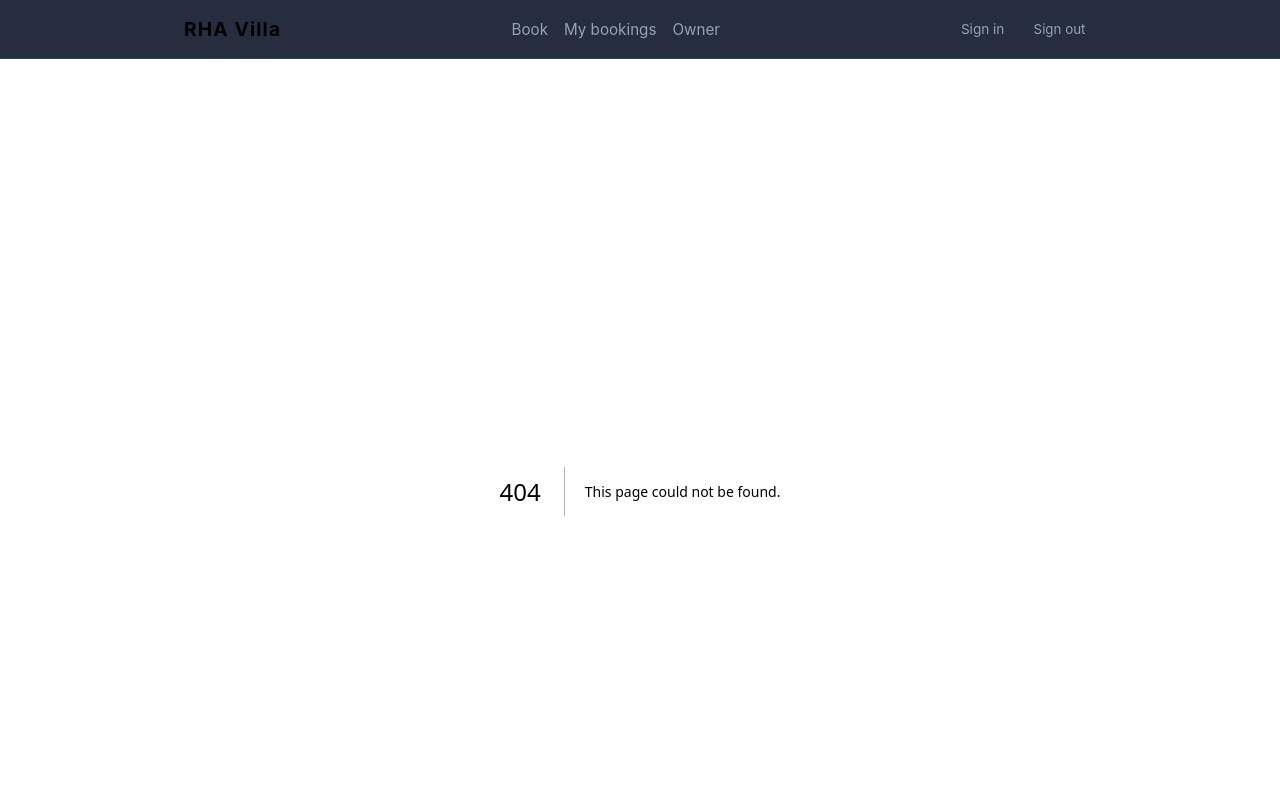
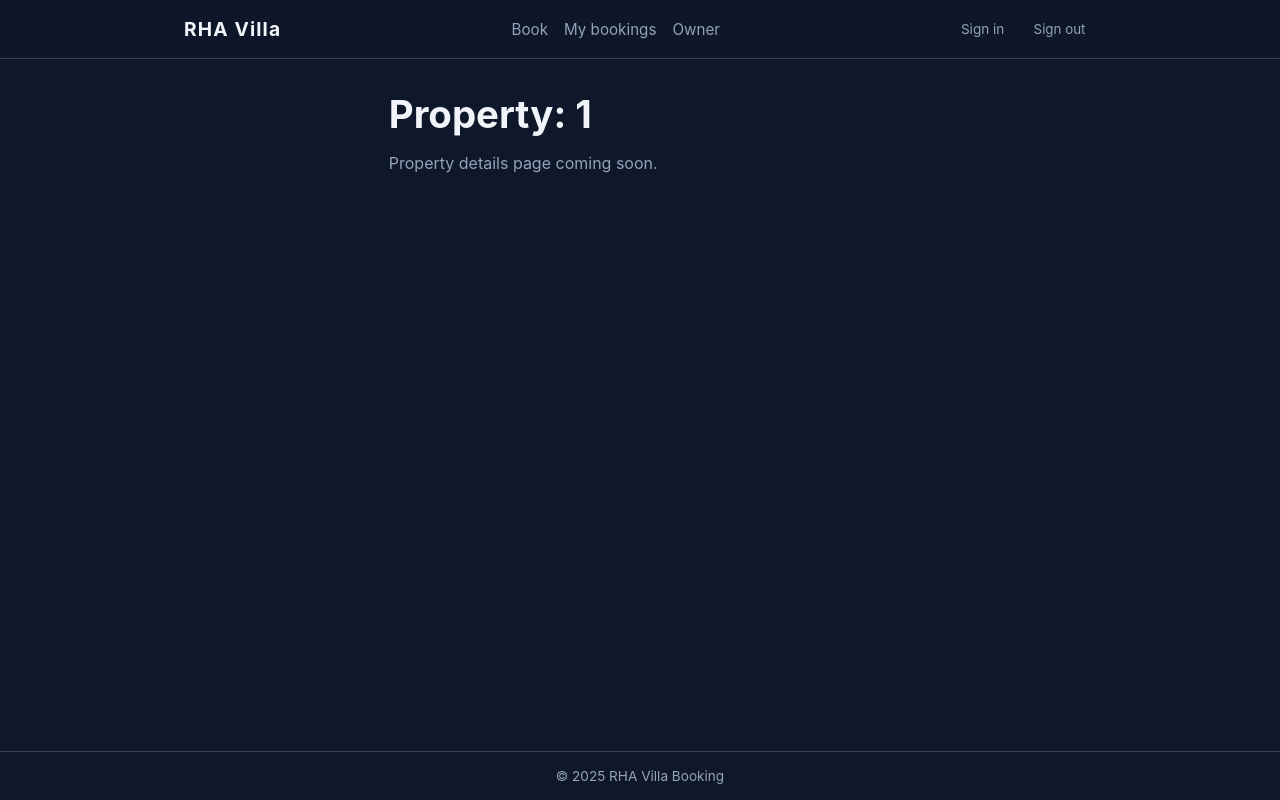
Before and after one commit to ambernegi/rha, a Next.js app: page /properties/1 in a window 1280 px wide. Before the commit this address had no page. Shown: the top 800 px of the page. Built offline with nearby package versions, Linux system fonts and the light colour scheme.

Commit message:
Update page.tsx

```diff
--- /dev/null
+++ b/src/app/properties/[slug]/page.tsx
@@ -0,0 +1,14 @@
+export default function PropertyPage({
+    params,
+  }: {
+    params: { slug: string };
+  }) {
+    return (
+      <div className="hero">
+        <div className="hero-content">
+          <h1>Property: {params.slug}</h1>
+          <p>Property details page coming soon.</p>
+        </div>
+      </div>
+    );
+  }
```
